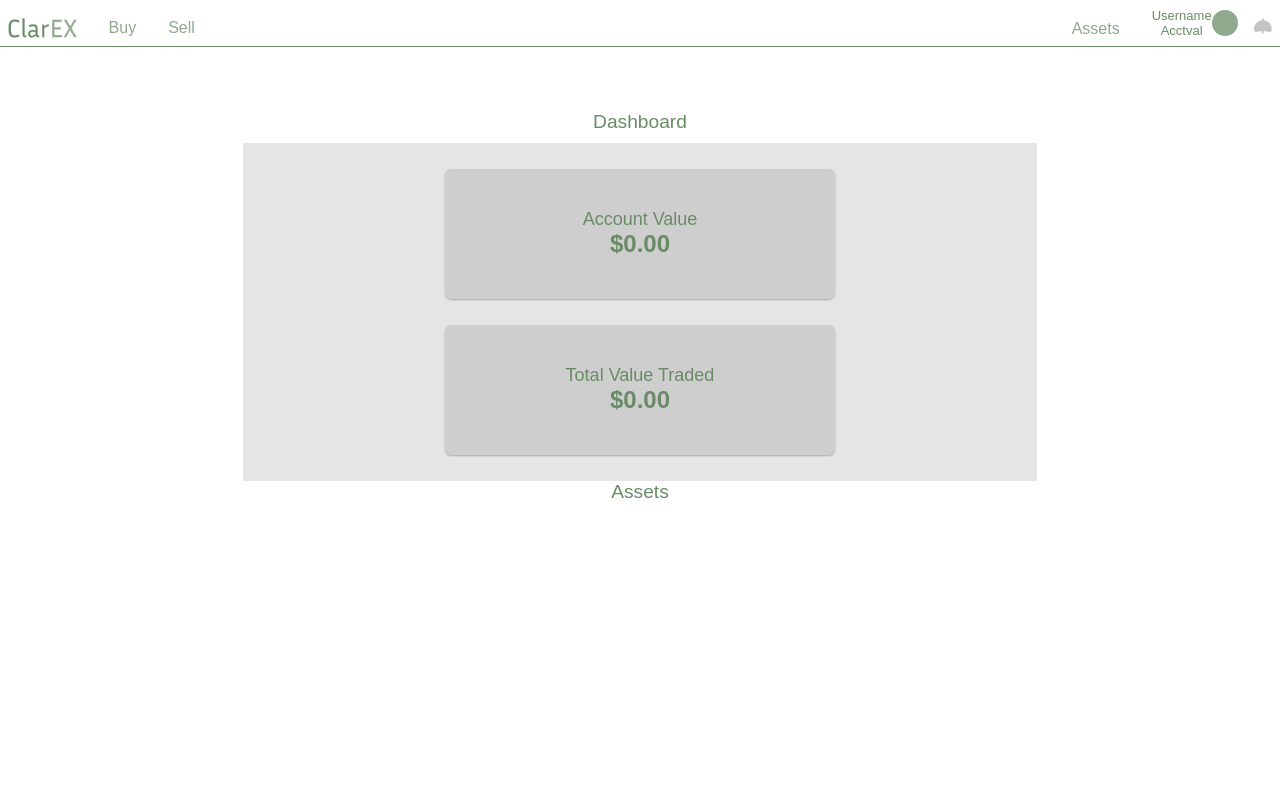
After one commit to olaniyitomilola/clearex, a PHP site: page /dashboard.php in a window 1280 px wide. The commit adds this page. Run offline with PHP 8.4, Linux system fonts and the light colour scheme; data that the repository does not hold is empty; some web fonts are replaced.

Commit message:
day 3, learning js

```diff
--- /dev/null
+++ b/dashboard.php
@@ -0,0 +1,52 @@
+<?php include 'includes/header.php';?>
+
+<div class= "container">
+    <div id = "nav_editor">
+        <div id = "left_nav">
+            <img src="includes/resources/img/clarEX.png" alt="logo.png" id= "company_logo">
+            <div><a href="#">Buy</a></div>
+            <div><a href="#">Sell</a></div>
+        </div>
+        <div id = "right_nav">
+            <div><a href="#">Assets</a></div>
+            <div id="user_deets">
+                <div id="username_and_acctval">
+                    <div id = "dash_username">Username</div>
+                    <div id = "dash_acctval">Acctval</div>
+                </div>
+                <div id = "user_prof_pics">
+                    <img src="includes/resources/img/profilepics.png" alt="profile pics" id= "user_pics">
+                </div>
+            </div>
+            <div id="notifications">
+                <img src="includes/resources/img/notification.png" alt="notifications" id= "notification_pics">
+            </div>
+
+        </div>
+    </div>
+    <div class = "dashboard_body">
+        <div id = "dashboard">
+            <div id ="dash_header">Dashboard</div>
+            <div id ="user_dash">
+                <div id = "dash_user_acctval">
+                    <div id ="user_dash_head">Account Value</div>
+                    <div id ="user_dash_val">$0.00</div>
+                </div>
+                <div id = "dash_user_valtraded">
+                    <div id ="user_dash_head">Total Value Traded</div>
+                    <div id ="user_dash_val">$0.00</div>
+                </div>
+            </div>
+
+        </div>
+        <div id = "assets">
+            <div id ="dash_header">Assets</div>
+            <div id ="asset_list">
+
+            </div>
+
+        </div>
+    </div>
+
+
+<?php include 'includes/footer.php';?>
--- a/signin.php
+++ b/signin.php
@@ -6,13 +6,14 @@
     </div>
     <form class="sign_in_form" method="post" action=" <?php echo $_SERVER['PHP_SELF']?>">
         <div class = "sign_elements">
+            <div id = sign_header>welcome, login to your account</div>
             <label for="email">Email:</label>
             <input type="email" name="email" id="login_email">
             <label for="login_password">Password:</label>
             <input type="password" name="login_password" id="login_password">
             <input type="button" value="login" id = "btn_login">
             <div id = "already_have">
-                <a href="signup.php">Already have an account?</a>
+                <a href="signup.php">New user? Sign up</a>
                 <a id="forgot_password" href="#">Forgot password?</a>
             </div>
         </div>
--- a/style.css
+++ b/style.css
@@ -17,7 +17,7 @@ flex-direction: column;
 #company_logo{
     height: 20px;
 }
-#landing_logo_header{
+#nav_header{
     padding: 0.5em;
 }
 .landing_box{
@@ -51,6 +51,13 @@ flex-direction: column;
    text-decoration: none;
    color: #698C66;
 }
+#sign_header{
+    display: flex;
+    flex-direction: row;
+    justify-content: center;
+    font-size: 1.5em;
+    margin-bottom: 2em;
+}
 
 .sign_in_form{
     flex: 1;
@@ -65,6 +72,9 @@ flex-direction: column;
     flex-direction: column;
     justify-content: center;
     width: 22em;
+}
+.sign_elements label{
+    font-size: small;
 }
 #login_email, #login_password {
     margin-bottom: 1em;
@@ -93,5 +103,115 @@ flex-direction: column;
 }
 #already_have a{
     text-decoration: none;
+    color: #698C66;
+    font-size: small;
+}
+#forgot_password{
+    color: #90A88E;
+    font-weight: 300;
+}
+input {
+    outline-color: #698C66;
+}
+
+/*Dashoard here*/
+#nav_editor{
+    display: flex;
+    flex-direction: row;
+    justify-content: space-between;
+    align-items: flex-end;
+    border-bottom: 1px solid #698C66;
+    padding: 0.5em;
+}
+#nav_editor a{
+    text-decoration: none;
     color: #90A88E;
 }
+#left_nav{
+    display: flex;
+    flex-direction: row;
+    align-items: center;
+}
+#left_nav div{
+    margin-left: 2em;
+}
+#right_nav{
+    display: flex;
+    flex-direction: row;
+    align-items: flex-end;
+    justify-content: space-between;
+}
+#user_prof_pics, #username_and_acctval {
+    display: flex;
+    flex-direction: column;
+    align-items: center;
+    justify-content: center;
+    font-size: small;
+}
+#user_prof_pics img{
+    border-radius: 50%;
+    height: 2em;
+    width: 2em;
+}
+#user_deets{
+    display: flex;
+    flex-direction: row;
+    align-items: center;
+    justify-content: space-between;
+    margin-left: 2em;
+    margin-right: 1em;
+
+}
+#notifications img{
+    height: 1em;
+    cursor: pointer;
+}
+#dashboard{
+    display: flex;
+    flex-direction: column;
+    align-items: center;
+    width: 100%;
+}
+.dashboard_body{
+    display: flex;
+    flex-direction: column;
+    align-items: center;
+    justify-content: center;
+    padding-top: 4em;
+}
+#dash_header{
+    font-size: larger;
+    margin-bottom: 0.5em;
+}
+#user_dash{
+    display: flex;
+    flex-direction: row;
+    flex-wrap: wrap;
+    justify-content: space-around;
+    align-items: center;
+    background-color: rgba(0, 0, 0, 0.1);
+    width: 60vw;
+    padding: 1em;
+    font-size: small;
+}
+#dash_user_acctval, #dash_user_valtraded{
+    width: 30em;
+    height: 10em;
+    background-color: rgba(0, 0, 0, 0.1);
+    box-shadow: 0px 1px 2px 0px #00000040;
+    display: flex;
+    border-radius: 0.5em;
+    display: flex;
+    flex-direction: column;
+    align-items: center;
+    justify-content: center;
+    margin: 1em;
+}
+#user_dash_head{
+    font-size: large;
+    font-weight: 400;
+}
+#user_dash_val{
+    font-size:x-large;
+    font-weight: 700;
+}
```
Also changed, not shown: signup.php (added, +29 -0 lines), includes/resources/img/notification.png (added), includes/resources/img/profilepics.png (added), 2 other files.
